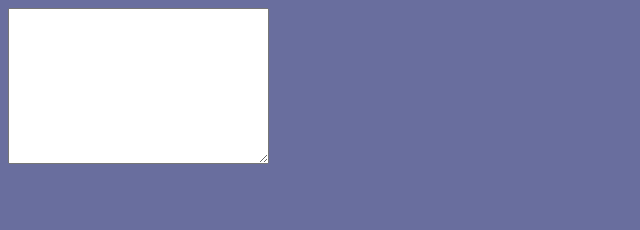
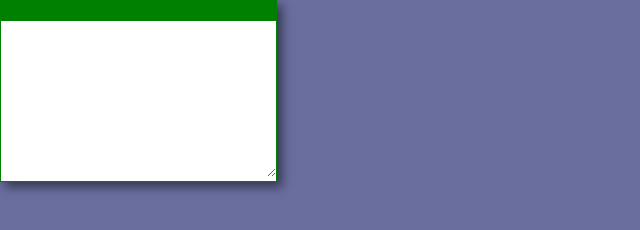
Before and after one commit to bartekcostam/stickers-JS, a plain HTML site: page index.html in a window 1280 px wide. Shown: the whole page, without its empty margins (0-640 px from the left). Drawn offline with Linux system fonts and the light colour scheme.

Commit message:
more styles

```diff
--- a/style.css
+++ b/style.css
@@ -2,3 +2,44 @@ body{
 background: #696e9e;
 
 }
+
+.sticker{
+padding-top: 20px;
+    background: white;
+    min-height: 100px;
+    min-width: 100px;
+    position: absolute;
+    left: 0;
+    top: 0;
+    border: 1px solid green;
+    box-shadow: 5px 5px 10px rgba(0,0,0,0.5);
+}
+
+.sticker .bar{
+position: absolute;
+top: 0;
+left: 0;
+height: 20px;
+background: green;
+width: 100%;
+
+
+}
+
+.sticker textarea{
+
+padding: 3px 10px;
+box-sizing: border-box;
+min-height: 100px;
+min-width: 100px;
+background: transparent;
+border: none;
+
+
+
+}
+
+.sticker .bar:hover {
+cursor: move;
+
+}
```
